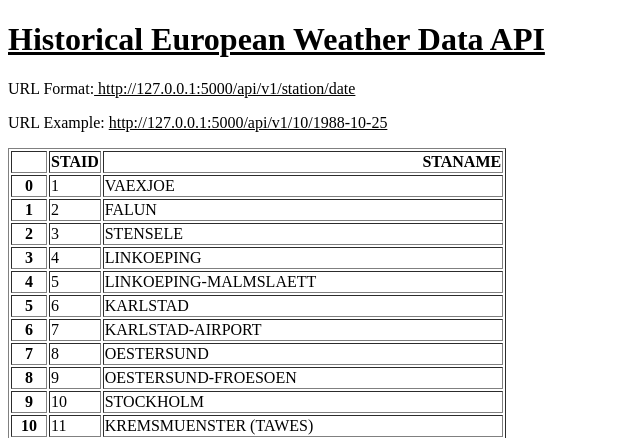
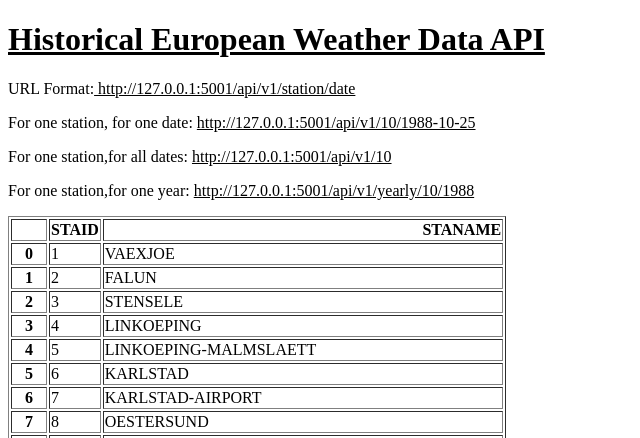
Before and after one commit to skythepoppy/historical-weather-api, a Flask app: page / in a window 1280 px wide. Shown: the top 438 px of the page, without its empty margins (0-640 px from the left). Run offline with Flask 3, Linux system fonts and the light colour scheme.

Commit message:
added URL, endpoint for yearly and all data

```diff
--- a/main.py
+++ b/main.py
@@ -16,12 +16,30 @@ def home():
 @app.route("/api/v1/<station>/<date>")   # contains the link to about // route to about
 def content(station, date):
     filename = "data_small/TG_STAID" + str(station).zfill(6)+".txt"
-    df = pd.read_csv(filename, skiprows=20, parse_dates=["    DATE"])
+    df = pd.read_csv(filename, skiprows=20, parse_dates=["    DATE"])   # dataframe (df)
     temperature = df.loc[df['    DATE']==date]['   TG'].squeeze()/10
     temperature = 23
     return {"station": station,
             "date" : date,
             "temperature" : temperature}      # flask searches root directory 'templates' for about.html
 
+
+@app.route("/api/v1/<station>")
+def all_data(station):
+    filename = "data_small/TG_STAID" + str(station).zfill(6) + ".txt"
+    df = pd.read_csv(filename, skiprows=20, parse_dates=["    DATE"])   # dataframe (df)
+    result = df.to_dict(orient="records")   # converts dataframe into dictionary
+    return result
+
+
+@app.route("/api/v1/yearly/<station>/<year>")
+def yearly(station, year):
+    filename = "data_small/TG_STAID" + str(station).zfill(6) + ".txt"
+    df = pd.read_csv(filename, skiprows=20)  # dataframe (df)
+    df['    DATE'] = df['    DATE'].astype(str)     # convert data column as a string
+    result = df[df['    DATE'].str.startswith(str(year))].to_dict(orient="records")
+    return result
+
+
 if __name__  ==  "__main__" :
     app.run(debug=True, port = 5001)    # port allows you to run multiple apps on flask
--- a/templates/home.html
+++ b/templates/home.html
@@ -6,8 +6,10 @@
 </head>
 <body>
     <h1><b><u>Historical European Weather Data API</u></b></h1>
-    <p>URL Format:<u> http://127.0.0.1:5000/api/v1/station/date</u> </p>
-    <p>URL Example: <u>http://127.0.0.1:5000/api/v1/10/1988-10-25</u></p>
+    <p>URL Format:<u> http://127.0.0.1:5001/api/v1/station/date</u> </p>
+    <p>For one station, for one date: <u>http://127.0.0.1:5001/api/v1/10/1988-10-25</u></p>
+    <p>For one station,for all dates: <u>http://127.0.0.1:5001/api/v1/10</u></p>
+    <p>For one station,for one year: <u>http://127.0.0.1:5001/api/v1/yearly/10/1988</u></p>
     <p>{{data|safe}}</p>
 </body>
 </html>
```
Also changed, not shown: 1 other file.
